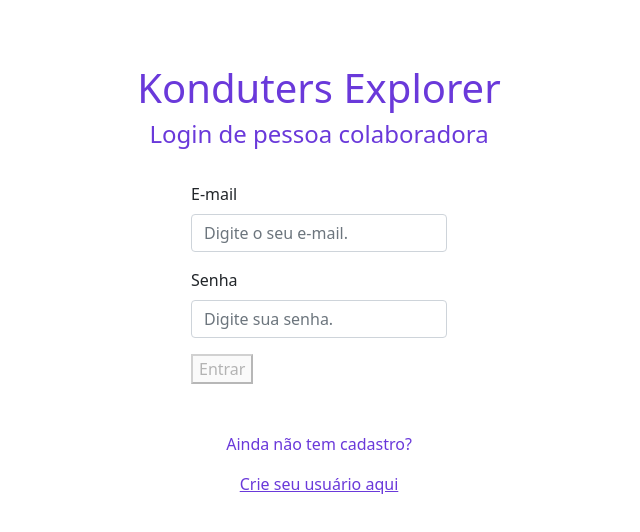
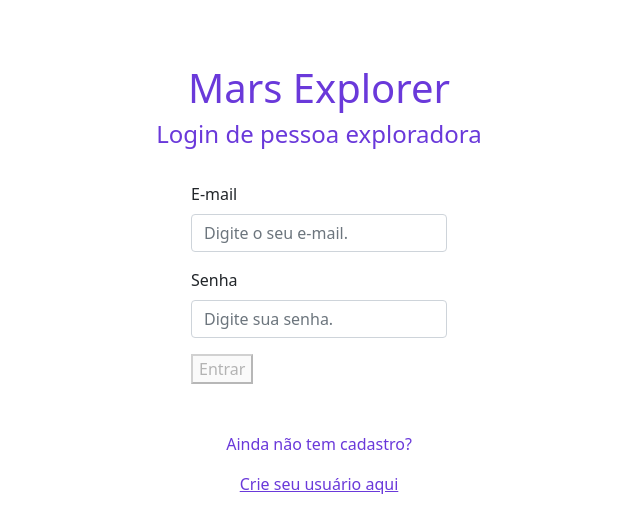
Before and after one commit to Tarcisio-Menezes/KondutoExplorer, a React (Create React App) app in the folder frontend/: page / in a window 1280 px wide. Shown: the top 532 px of the page, without its empty margins (321-961 px from the left). Built offline with nearby package versions, Linux system fonts and the light colour scheme.

Commit message:
altera títulos

```diff
--- a/frontend/src/pages/AddUser.js
+++ b/frontend/src/pages/AddUser.js
@@ -43,7 +43,7 @@ function AddUser() {
   return (
     <div>
       <section className="createTitle">
-        <h1>Konduters Explorer</h1>
+        <h1>Mars Explorer</h1>
         <h4>Cadastrar nova pessoa exploradora</h4>
       </section>
       <section className="createData">
--- a/frontend/src/pages/Login.js
+++ b/frontend/src/pages/Login.js
@@ -44,8 +44,8 @@ function Login() {
   return (
     <div>
       <section className="titlesLogin">
-        <h1>Konduters Explorer</h1>
-        <h4>Login de pessoa colaboradora</h4>
+        <h1>Mars Explorer</h1>
+        <h4>Login de pessoa exploradora</h4>
       </section>
       <section className="dataLogin">
         <Form.Group className="mb-3" controlId="formBasicEmail">
```
Also changed, not shown: 1 other file (tests, documents, lock files or other folders).
